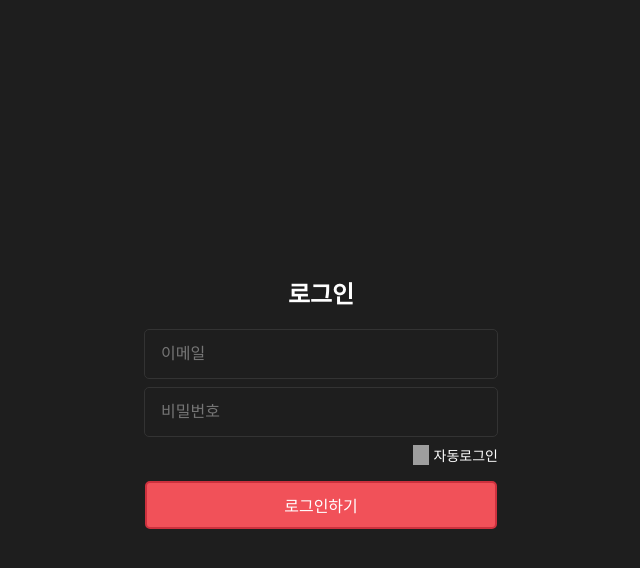
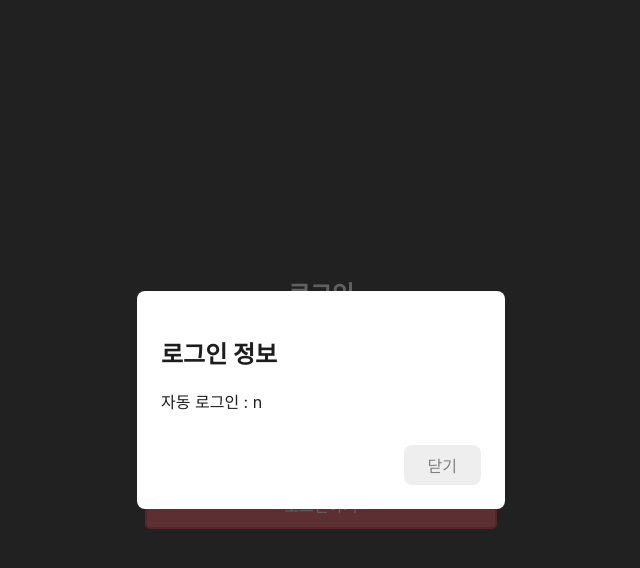
Before and after one commit to Da-Yeon-Kim/react-study, a React (Create React App) app in the folder react-study/: page /login in a window 1280 px wide. Both pictures are taken after a click on the button "로그인하기". Shown: the top 568 px of the page, without its empty margins (319-959 px from the left). Built offline with nearby package versions, Linux system fonts and the light colour scheme; grey boxes are pictures that could not be loaded.

Commit message:
feat: 자동로그인 상태 관리 및 모달 추가

```diff
--- a/react-study/src/components/Login/AutoLogin.jsx
+++ b/react-study/src/components/Login/AutoLogin.jsx
@@ -1,10 +1,11 @@
 import styled from "styled-components";
 
-export const AutoLogin = () => {
+export const AutoLogin = ({ autoLogin, setAutoLogin }) => {
+
     return (
-        <Wrapper>
-            <CheckIcon src='../../img/icon_check.png'></CheckIcon>
-            <CheckTitle>자동로그인</CheckTitle>
+        <Wrapper onClick={() => setAutoLogin(!autoLogin)}>
+            <CheckIcon src={autoLogin ? require("../../img/icon_check.png") : require("../../img/icon_check_not.png")}></CheckIcon>
+            <CheckTitle autoLogin={autoLogin}>자동로그인</CheckTitle>
         </Wrapper>
     );
 }
@@ -13,15 +14,18 @@ const Wrapper = styled.div`
     display: flex;
     width: 100%;
     justify-content: flex-end;
+    align-items: center;
+    cursor: pointer;
 `
 
 const CheckIcon = styled.img`
     width: 1rem;
+    height: 1rem;
     margin-right: 0.3rem;
 `
 
 const CheckTitle = styled.p`
     margin: 0;
     font-size: 14px;
-    cursor: pointer;
+    color: ${(props) => (props.autoLogin ? "white" : "#656565")};
 `
--- a/react-study/src/components/Login/LoginBtn.jsx
+++ b/react-study/src/components/Login/LoginBtn.jsx
@@ -1,12 +1,12 @@
 import styled from "styled-components";
 
-export const LoginBtn = () => {
+export const LoginBtn = ({ setIsModalOpen }) => {
     return (
         <Wrapper>
-            <LoginButton>로그인하기</LoginButton>
+            <LoginButton onClick={() => setIsModalOpen(true)}>로그인하기</LoginButton>
         </Wrapper>
     );
-}
+};
 
 const Wrapper = styled.div`
     display: flex;
--- /dev/null
+++ b/react-study/src/components/Login/LoginModal.jsx
@@ -0,0 +1,62 @@
+import { styled } from 'styled-components';
+
+export const LoginModal = ({ autoLogin, setIsModalOpen }) => {
+    const closeModal = () => setIsModalOpen(false);
+
+    return (
+        <Wrapper>
+            <Modal>
+                <Title>로그인 정보</Title>
+                <Text>자동 로그인 : {autoLogin ? "y" : "n"}</Text>
+                <CloseWrapper>
+                    <CloseBtn onClick={closeModal}>닫기</CloseBtn>
+                </CloseWrapper>
+            </Modal>
+        </Wrapper>
+    );
+}
+
+const Wrapper = styled.div`
+    display: flex;
+    align-items: center;
+    justify-content: center;
+    position: fixed;
+    top: 0%;
+    bottom: 0%;
+    left: 0%;
+    right: 0%;
+    background-color: #232323b8;
+`
+
+const Modal = styled.div`
+    color: #1d1d1d;
+    background-color: #ffffff;
+    width: 100%;
+    max-width: 20rem;
+    padding: 1.5rem;
+    border-radius: 8px;
+`
+
+const Title = styled.h2`
+`
+
+const Text = styled.p`
+
+`
+
+const CloseWrapper = styled.div`
+    display: flex;
+    align-items: center;
+    justify-content: flex-end;
+`
+const CloseBtn = styled.button`
+    display: block;
+    padding: 0.5rem 1.5rem;
+    margin-top: 1rem;
+    color: gray;
+    font-size: 16px;
+    background-color: #eeeeee;
+    border: none;
+    border-radius: 8px;
+    cursor: pointer;
+`
--- a/react-study/src/page/Q1/Login.jsx
+++ b/react-study/src/page/Q1/Login.jsx
@@ -1,18 +1,24 @@
 import styled from "styled-components";
+import { useState } from "react";
 
 import { LoginInput } from "../../components/Login/LoginInput";
 import { AutoLogin } from "../../components/Login/AutoLogin";
 import { LoginBtn } from "../../components/Login/LoginBtn";
+import { LoginModal } from "../../components/Login/LoginModal";
 
 const Login = () => {
+    const [autoLogin, setAutoLogin] = useState(false);
+    const [isModalOpen, setIsModalOpen] = useState(false);
+
     return (
         <Wrapper>
             <Container>
                 <Title>로그인</Title>
                 <LoginInput />
-                <AutoLogin />
-                <LoginBtn />
+                <AutoLogin autoLogin={autoLogin} setAutoLogin={setAutoLogin} />
+                <LoginBtn setIsModalOpen={setIsModalOpen} />
             </Container>
+            {isModalOpen && <LoginModal autoLogin={autoLogin} setIsModalOpen={setIsModalOpen} />}
         </Wrapper>
     );
 }
```
